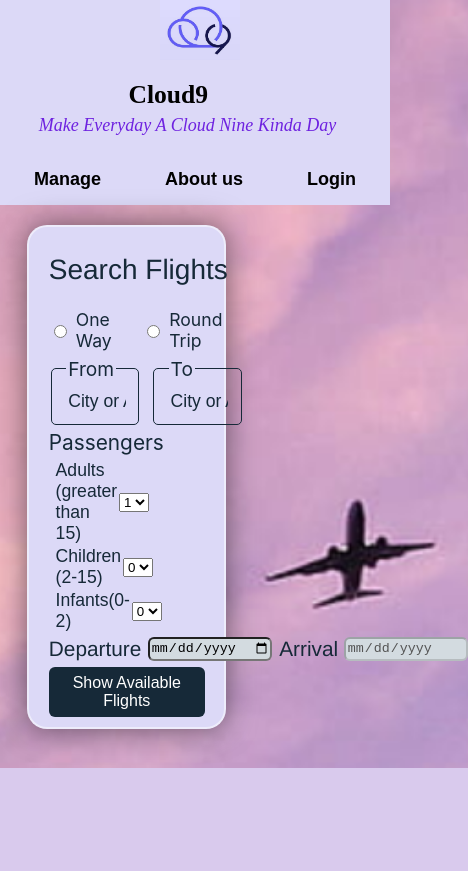
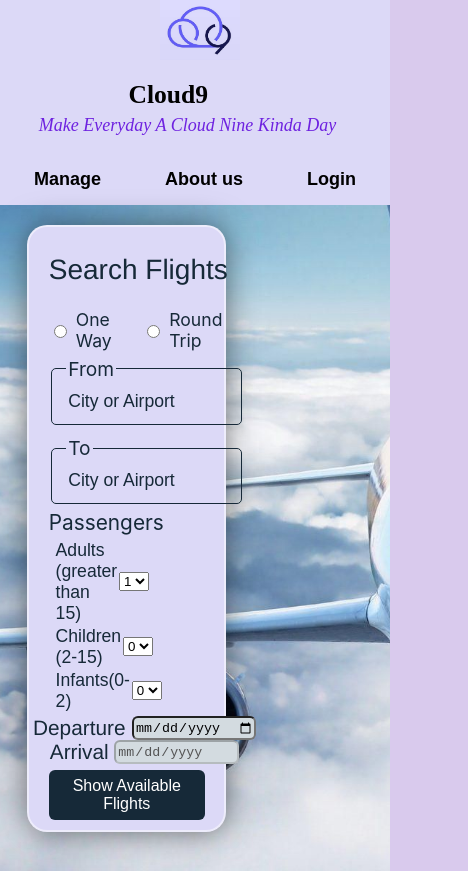
Before and after one commit to vkr2471/ATBCS, a React (Create React App) app in the folder frontend/: page / in a window 390 px wide. Shown: the whole page, 468 px wide, since content can reach past the window. Before the commit the page ends 844 px from the top, so only its background shows below. Built offline with nearby package versions, Linux system fonts and the light colour scheme.

Commit message:
added background

```diff
--- a/frontend/package.json
+++ b/frontend/package.json
@@ -2,7 +2,6 @@
   "name": "airline",
   "version": "0.1.0",
   "private": true,
-  "proxy": "http://localhost:5000",
   "dependencies": {
     "@testing-library/jest-dom": "^5.16.5",
     "@testing-library/react": "^12.0.0",
--- a/frontend/src/App.js
+++ b/frontend/src/App.js
@@ -9,23 +9,24 @@ import Logout from './Template/logout';
 import Yes from './Template/yes';
 
 export const UserProvider = React.createContext();
-
 export default function App() {
   const [Loggedin, setLoggedin] = React.useState(false);
-  var date1 = new Date();
+  useEffect(() => {
+  if(localStorage.getItem('token') !== null ){
+      const date1 = new Date(localStorage.getItem('token'));
       const date = new Date();
-  if(localStorage.getItem('token') !== null){
-      date1 = new Date(localStorage.getItem('token'));
-  }
-  useEffect(()=>{
       if(date1 > date){
         setLoggedin(true)
         console.log('Logged in');
       }else{
         setLoggedin(false)
+        localStorage.removeItem("user");
+        localStorage.removeItem("token");
         console.log('Logged out');
       }
-  })
+  }else{
+        setLoggedin(false)
+    }})
   return (
     <div className="body">
       <Router>
--- a/frontend/src/HomePageBody/HomeBody.css
+++ b/frontend/src/HomePageBody/HomeBody.css
@@ -200,3 +200,23 @@
     font-weight: 500;
     margin-bottom: 5%;
 }
+
+@media screen and (max-width: 850px) {
+    .search-place {
+        display: flex;
+        flex-direction: column;
+        align-items: center;
+        gap: 5%;
+    }
+
+    .choose-time {
+        display: flex;
+        flex-direction: column;
+        align-items: center;
+        gap: 5%;
+    }
+}
+
+body {
+    background-image: url("..\\..\\public\\morning.jpg")!important;
+}
--- a/frontend/src/HomePageBody/HomeBody.js
+++ b/frontend/src/HomePageBody/HomeBody.js
@@ -1,8 +1,24 @@
-import React from 'react';
+import React , { useContext , useEffect} from 'react';
 import PlaceSearch from './PlaceSearch';
 import './HomeBody.css';
+import { UserProvider } from '../App';
 
 export default function HomeBody() {
+    const { Loggedin , setLoggedin } = useContext(UserProvider);
+    useEffect(() => {
+    if(localStorage.getItem('token') !== null ){
+        const date1 = new Date(localStorage.getItem('token'));
+        const date = new Date();
+        if(date1 > date){
+            setLoggedin(true)
+            console.log('Logged in');
+        }else{
+            setLoggedin(false)
+            console.log('Logged out');
+        }
+    }else{
+        setLoggedin(false)
+    }})
     return (
         <div className='home-body'>
             <PlaceSearch />
--- a/frontend/src/HomePageBody/PlaceSearch.js
+++ b/frontend/src/HomePageBody/PlaceSearch.js
@@ -1,4 +1,5 @@
 import React from 'react';
+import { Link } from 'react-router-dom';
 
 export default function PlaceSearch() {
     const retur = () => {
@@ -70,7 +71,7 @@ export default function PlaceSearch() {
                         <input type="date" placeholder="Return Date" id='return' className='date' disabled />
                     </div>
                 </div>
-                <button className='search-button'>Show Available Flights</button>
+                <Link to = {'/search/:id'} ><button className='search-button'>Show Available Flights</button></Link>
             </form>
         </div>
     );
--- a/frontend/src/LoginPage/LoginPage.css
+++ b/frontend/src/LoginPage/LoginPage.css
@@ -128,3 +128,6 @@
     padding: 0;
     text-align: left;
 }
+body {
+    background-image: url(../../public/night_background.png);
+}
--- a/frontend/src/Template/Navbar.js
+++ b/frontend/src/Template/Navbar.js
@@ -3,8 +3,26 @@ import AirlineTitle from './AirlineTitle';
 import Login from './Login';
 import Logo from './Logo';
 import './Navbar.css'
+import { useContext } from 'react';
+import { UserProvider } from '../App';
 
 export default function Navbar() {
+    const { Loggedin , setLoggedin } = useContext(UserProvider);
+    useEffect(() => {
+    if(localStorage.getItem('token') !== null ){
+        const date1 = new Date(localStorage.getItem('token'));
+        const date = new Date();
+        if(date1 > date){
+            setLoggedin(true)
+            console.log('Logged in');
+        }else{
+            setLoggedin(false)
+            console.log('Logged out');
+        }
+    }
+    else{
+        setLoggedin(false)
+    }})
     return (
         <div className='Navbar'>
             <Logo />
```
Also changed, not shown: frontend/public/morning.jpg (added), frontend/public/night_background.png (added). Lines whose indentation alone changed are shown as unchanged.
